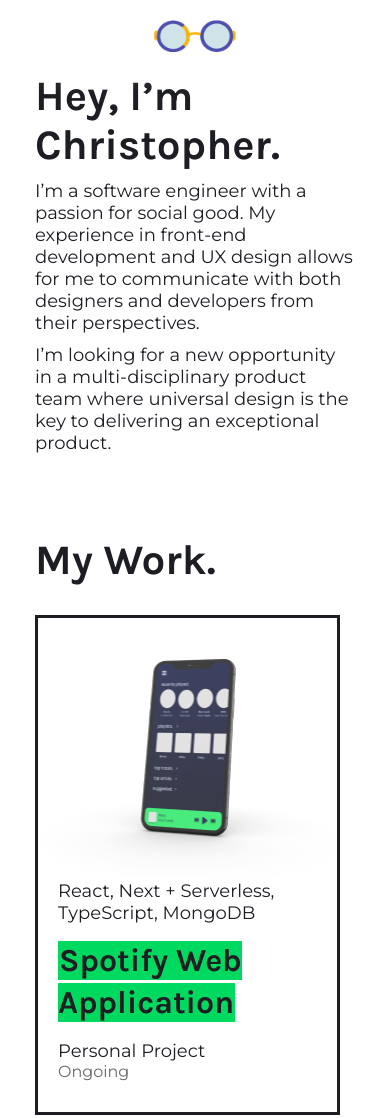
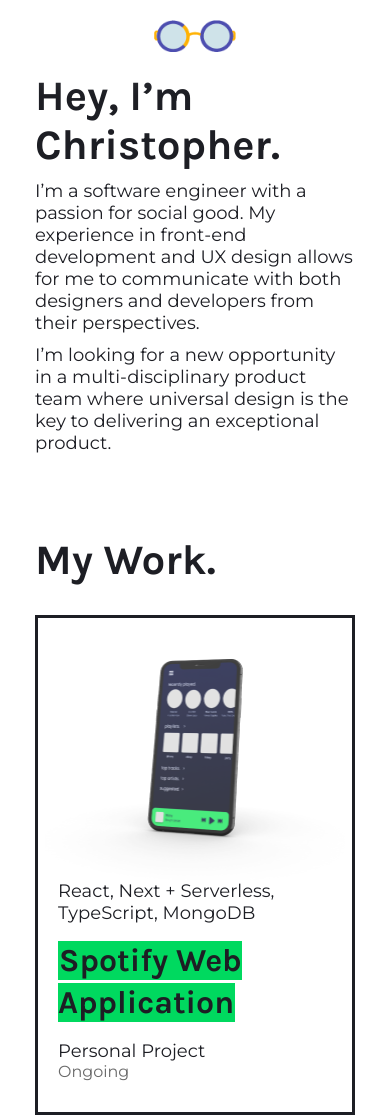
Before and after one commit to chrisjobando/personal-website-v3, a Gatsby site: page / in a window 390 px wide. Shown: the top 1118 px of the page. Built offline with nearby package versions, Linux system fonts and the light colour scheme; Gatsby itself is replaced by a stand-in of ours.

Commit message:
Began to add responsive elements for desktop

```diff
--- a/src/components/Media/media.module.scss
+++ b/src/components/Media/media.module.scss
@@ -16,7 +16,7 @@
   height: 500px;
   width: 305px;
   box-sizing: border-box;
-  border: 3px solid $black;
+  // border: 3px solid $black;
 
   .MediaDisplay {
     display: flex;
--- a/src/components/Projects/Spotify.jsx
+++ b/src/components/Projects/Spotify.jsx
@@ -25,7 +25,7 @@
   `);
 
   return (
-    <div className={project.ProjectCard}>
+    <div className={project.ProjectCard} style={{ maxWidth: '1140px' }}>
       <Img className={project.Demo} fixed={data.file.childImageSharp.fixed} />
       <div className={project.Content}>
         <h4>React, Next + Serverless, TypeScript, MongoDB</h4>
--- a/src/components/Projects/project.module.scss
+++ b/src/components/Projects/project.module.scss
@@ -14,7 +14,7 @@
   display: flex;
   flex-direction: column;
   height: 500px;
-  width: 305px;
+  max-width: 550px;
   box-sizing: border-box;
   border: 3px solid $black;
 
--- a/src/styles/pages/resume.module.scss
+++ b/src/styles/pages/resume.module.scss
@@ -7,7 +7,7 @@
 .Container {
   box-sizing: border-box;
   padding: 10px;
-  border: 3px solid $black;
+  // border: 3px solid $black;
   white-space: pre-line;
 
   .Item {
--- a/src/styles/styles.scss
+++ b/src/styles/styles.scss
@@ -62,5 +62,6 @@
 }
 
 body {
+  max-width: 1024px;
   margin: 72px 35px;
 }
```
